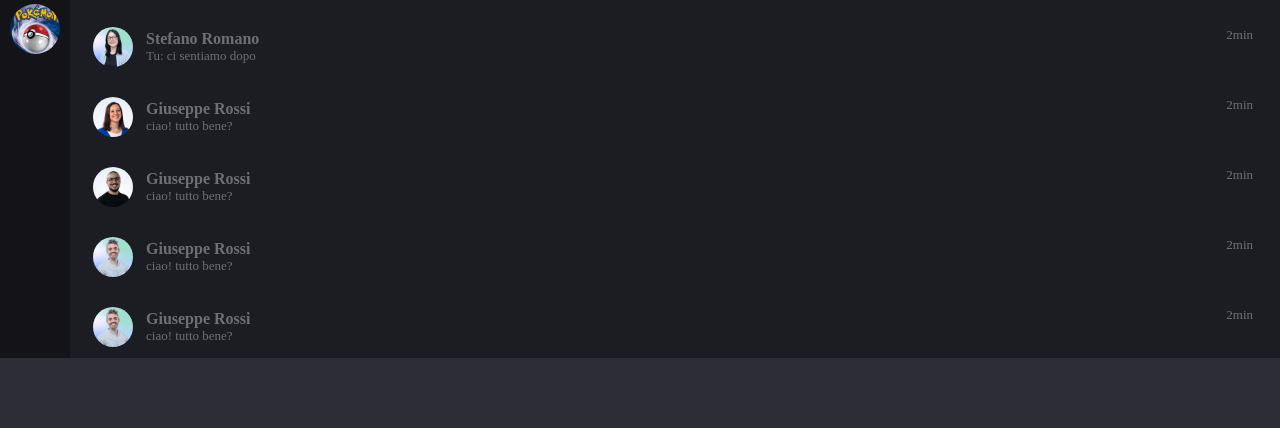
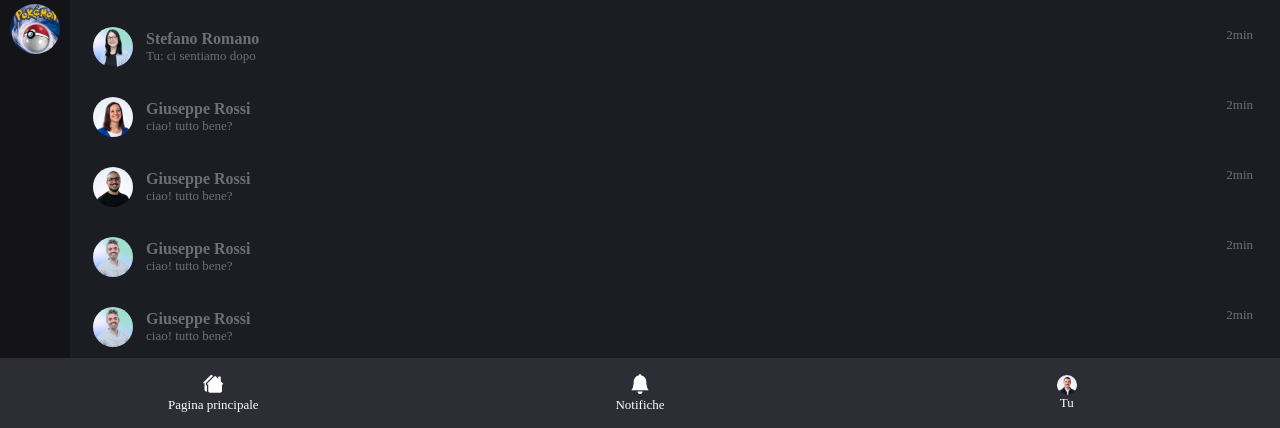
Before and after one commit to MhZ9191/htmlcss-discord-chat, a plain HTML site: page index.html in a window 1280 px wide. Shown: the part 376-804 px from the top of the page. Drawn offline with nearby package versions, Linux system fonts and the light colour scheme.

Commit message:
Add footer

```diff
--- a/css/style.css
+++ b/css/style.css
@@ -149,7 +149,7 @@ img {
 }
 
 .username {
-  font-weight: bold;
+  font-weight: 900;
   color: rgba(255, 255, 255, 0.366);
 }
 
@@ -166,3 +166,32 @@ img {
   background-color: #373a43;
   color: white;
 }
+
+/* FOOTER */
+
+.foot-profile {
+  display: flex;
+  justify-content: space-evenly;
+  text-align: center;
+  align-items: center;
+  min-height: 70px;
+  color: white;
+  font-size: 13px;
+}
+
+.foot-item {
+  flex: 1 1 0;
+}
+
+.bi-bell-fill,
+.bi-houses-fill {
+  font-size: 20px;
+}
+
+.foot-item:last-child .myphoto {
+  width: 20px;
+  height: 20px;
+  margin: 0 auto;
+  border-radius: 50%;
+  overflow: hidden;
+}
--- a/index.html
+++ b/index.html
@@ -239,9 +239,25 @@
         </div>
       </main>
     </div>
+
     <!-- Sezione in basso -->
     <footer class="menu-foot debug">
-      <div></div>
+      <div class="foot-profile">
+        <div class="foot-item">
+          <div><i class="bi bi-houses-fill"></i></div>
+          <div>Pagina principale</div>
+        </div>
+        <div class="foot-item">
+          <div><i class="bi bi-bell-fill"></i></div>
+          <div>Notifiche</div>
+        </div>
+        <div class="foot-item">
+          <div class="myphoto">
+            <img src="./img/profile10.webp" alt="myphoto" />
+          </div>
+          <div>Tu</div>
+        </div>
+      </div>
     </footer>
   </body>
 </html>
```
